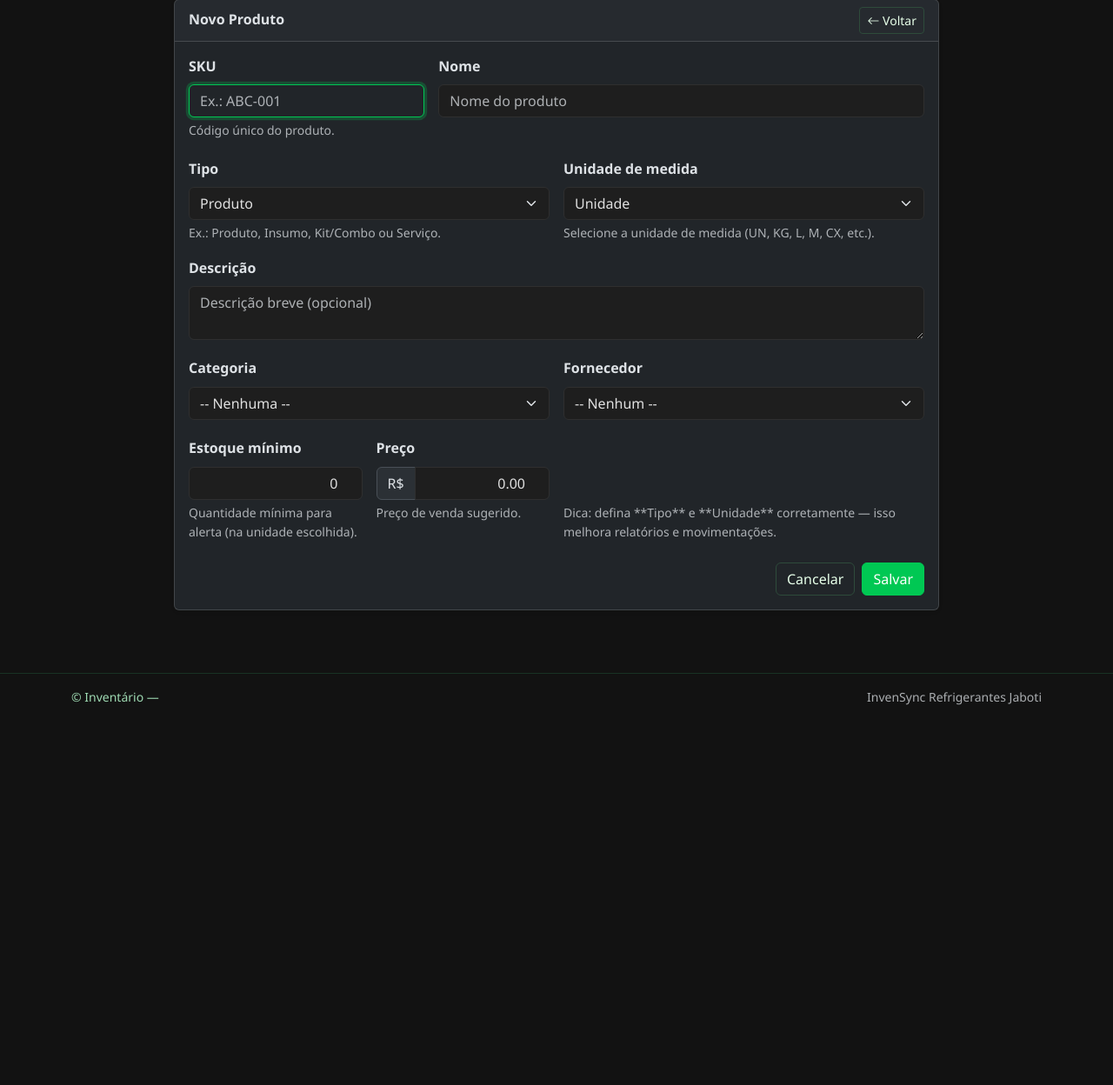
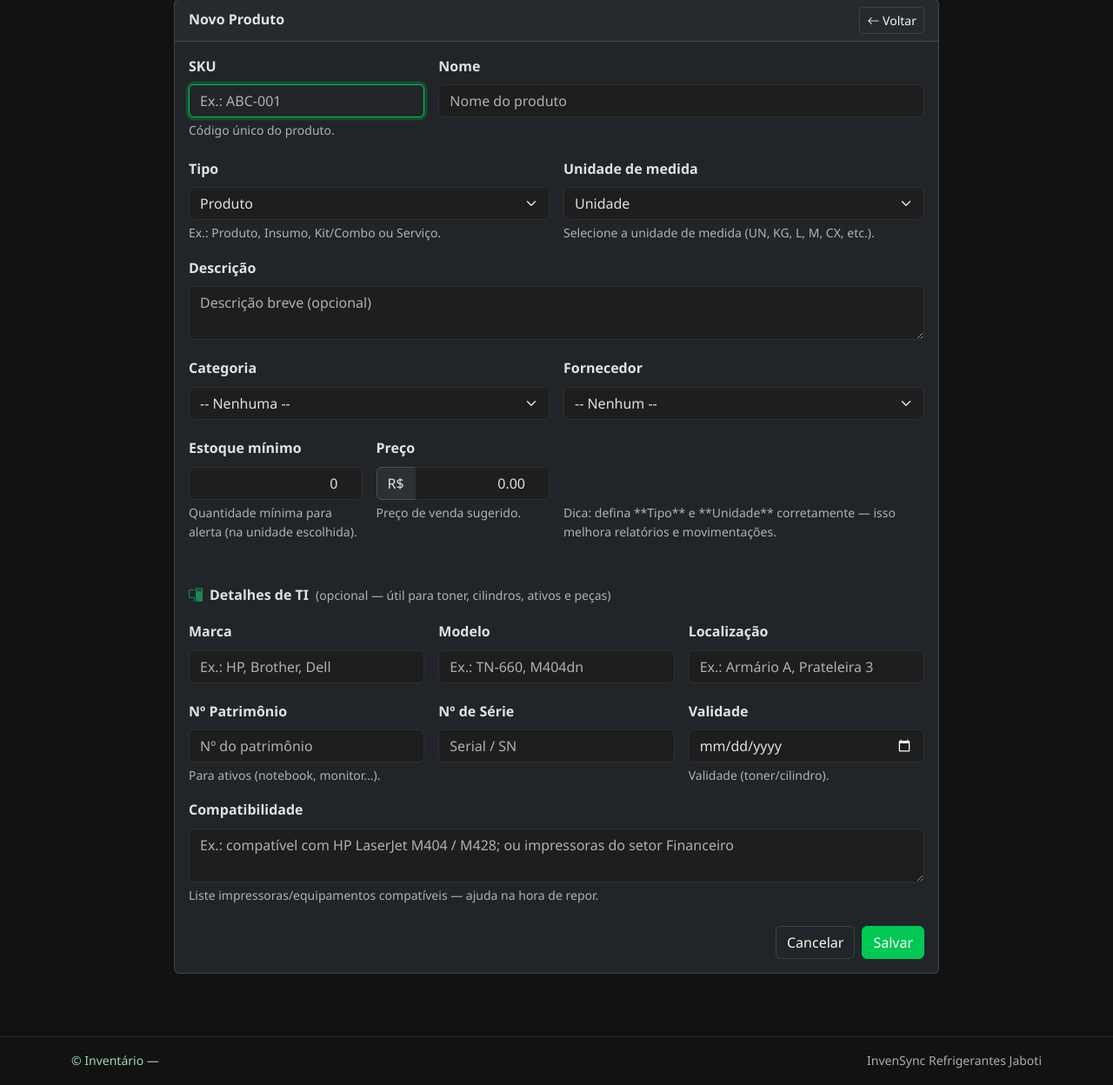
Before and after one commit to nerdGG094/InvenSync, a Flask app: page /products/new in a window 1280 px wide; the page is wider, and only the part inside the window is pictured. Shown: the part 127-1375 px from the top of that part at 87% size. Before the commit the page ends 938 px from the top of that part, so only its background shows below. Run offline with Flask 3, Linux system fonts and the light colour scheme; a user stored in the database is signed in; data that the repository does not hold is empty.

Commit message:
Campos específicos de TI no produto + categorias de TI
- Product: brand, model, patrimony, serial_number, location,
  compatibility, expiry_date (migração ALTER TABLE aplicada)
- ProductForm com seção "Detalhes de TI"; repo/rota propagam os campos
- Lista de produtos mostra marca/modelo e badge de localização
- Exportação CSV inclui todos os campos de TI
- Categorias de TI semeadas (Toner, Cilindro, Periféricos, Cabos,
  Componentes, Redes, Notebooks/Desktops, Monitores, Suprimentos)

Co-Authored-By: Claude Opus 4.8 (1M context) <noreply@anthropic.com>

```diff
--- a/inventory/forms/catalog.py
+++ b/inventory/forms/catalog.py
@@ -1,6 +1,9 @@
 
 from flask_wtf import FlaskForm
-from wtforms import StringField, TextAreaField, SubmitField, IntegerField, DecimalField, SelectField
+from wtforms import (
+    StringField, TextAreaField, SubmitField, IntegerField, DecimalField,
+    SelectField, DateField,
+)
 from wtforms.validators import DataRequired, Length, Email, Optional, NumberRange
 
 class CategoryForm(FlaskForm):
@@ -26,6 +29,16 @@ class ProductForm(FlaskForm):
     supplier_id = SelectField("Fornecedor", coerce=int, validators=[Optional()])
     min_stock = IntegerField("Estoque mínimo", validators=[NumberRange(min=0)], default=0)
     price = DecimalField("Preço", places=2, validators=[NumberRange(min=0)], default=0)
+
+    # ===== Campos específicos de TI =====
+    brand = StringField("Marca", validators=[Optional(), Length(max=120)])
+    model = StringField("Modelo", validators=[Optional(), Length(max=120)])
+    patrimony = StringField("Nº Patrimônio", validators=[Optional(), Length(max=60)])
+    serial_number = StringField("Nº de Série", validators=[Optional(), Length(max=120)])
+    location = StringField("Localização", validators=[Optional(), Length(max=120)])
+    compatibility = TextAreaField("Compatibilidade", validators=[Optional()])
+    expiry_date = DateField("Validade", validators=[Optional()])
+
     submit = SubmitField("Salvar")
 
 class MovementForm(FlaskForm):
--- a/inventory/repositories/product_repo.py
+++ b/inventory/repositories/product_repo.py
@@ -16,6 +16,14 @@ _ALLOWED_FIELDS = {
     "price",
     "item_type",
     "unit",
+    # Campos específicos de TI
+    "brand",
+    "model",
+    "patrimony",
+    "serial_number",
+    "location",
+    "compatibility",
+    "expiry_date",
 }
 
 
--- a/inventory/routes/products.py
+++ b/inventory/routes/products.py
@@ -63,6 +63,14 @@ def _form_to_kwargs(form: ProductForm) -> dict:
         price=form.price.data or 0,
         item_type=form.item_type.data or "product",
         unit=form.unit.data or "UN",
+        # Campos específicos de TI
+        brand=(form.brand.data or "").strip() or None,
+        model=(form.model.data or "").strip() or None,
+        patrimony=(form.patrimony.data or "").strip() or None,
+        serial_number=(form.serial_number.data or "").strip() or None,
+        location=(form.location.data or "").strip() or None,
+        compatibility=(form.compatibility.data or "").strip() or None,
+        expiry_date=form.expiry_date.data or None,
     )
 
 @bp.route("")
--- a/inventory/templates/products/form.html
+++ b/inventory/templates/products/form.html
@@ -108,6 +108,59 @@
           </div>
         </div>
 
+        <!-- ===== Detalhes de TI ===== -->
+        <hr class="my-4" style="border-color:#243024">
+        <div class="d-flex align-items-center gap-2 mb-3">
+          <i class="bi bi-pc-display text-success"></i>
+          <span class="fw-semibold">Detalhes de TI</span>
+          <span class="text-muted small">(opcional — útil para toner, cilindros, ativos e peças)</span>
+        </div>
+
+        <div class="row g-3">
+          <div class="col-12 col-md-4">
+            {{ form.brand.label(class="form-label fw-semibold") }}
+            {{ form.brand(class="form-control" + (" is-invalid" if form.brand.errors else ""), placeholder="Ex.: HP, Brother, Dell") }}
+            {{ field_error(form.brand) }}
+          </div>
+          <div class="col-12 col-md-4">
+            {{ form.model.label(class="form-label fw-semibold") }}
+            {{ form.model(class="form-control" + (" is-invalid" if form.model.errors else ""), placeholder="Ex.: TN-660, M404dn") }}
+            {{ field_error(form.model) }}
+          </div>
+          <div class="col-12 col-md-4">
+            {{ form.location.label(class="form-label fw-semibold") }}
+            {{ form.location(class="form-control" + (" is-invalid" if form.location.errors else ""), placeholder="Ex.: Armário A, Prateleira 3") }}
+            {{ field_error(form.location) }}
+          </div>
+        </div>
+
+        <div class="row g-3 mt-1">
+          <div class="col-12 col-md-4">
+            {{ form.patrimony.label(class="form-label fw-semibold") }}
+            {{ form.patrimony(class="form-control" + (" is-invalid" if form.patrimony.errors else ""), placeholder="Nº do patrimônio") }}
+            <div class="form-text">Para ativos (notebook, monitor...).</div>
+            {{ field_error(form.patrimony) }}
+          </div>
+          <div class="col-12 col-md-4">
+            {{ form.serial_number.label(class="form-label fw-semibold") }}
+            {{ form.serial_number(class="form-control" + (" is-invalid" if form.serial_number.errors else ""), placeholder="Serial / SN") }}
+            {{ field_error(form.serial_number) }}
+          </div>
+          <div class="col-12 col-md-4">
+            {{ form.expiry_date.label(class="form-label fw-semibold") }}
+            {{ form.expiry_date(class="form-control" + (" is-invalid" if form.expiry_date.errors else ""), type="date") }}
+            <div class="form-text">Validade (toner/cilindro).</div>
+            {{ field_error(form.expiry_date) }}
+          </div>
+        </div>
+
+        <div class="mt-3">
+          {{ form.compatibility.label(class="form-label fw-semibold") }}
+          {{ form.compatibility(class="form-control" + (" is-invalid" if form.compatibility.errors else ""), rows=2, placeholder="Ex.: compatível com HP LaserJet M404 / M428; ou impressoras do setor Financeiro") }}
+          <div class="form-text">Liste impressoras/equipamentos compatíveis — ajuda na hora de repor.</div>
+          {{ field_error(form.compatibility) }}
+        </div>
+
         <!-- Ações -->
         <div class="d-flex justify-content-end gap-2 mt-4">
           <a href="{{ url_for('products.list_view') }}" class="btn btn-outline-light">Cancelar</a>
```
Also changed, not shown: inventory/models/product.py (+9 -0 lines), inventory/routes/reports.py (+11 -2 lines), inventory/templates/products/list.html (+9 -1 lines).
